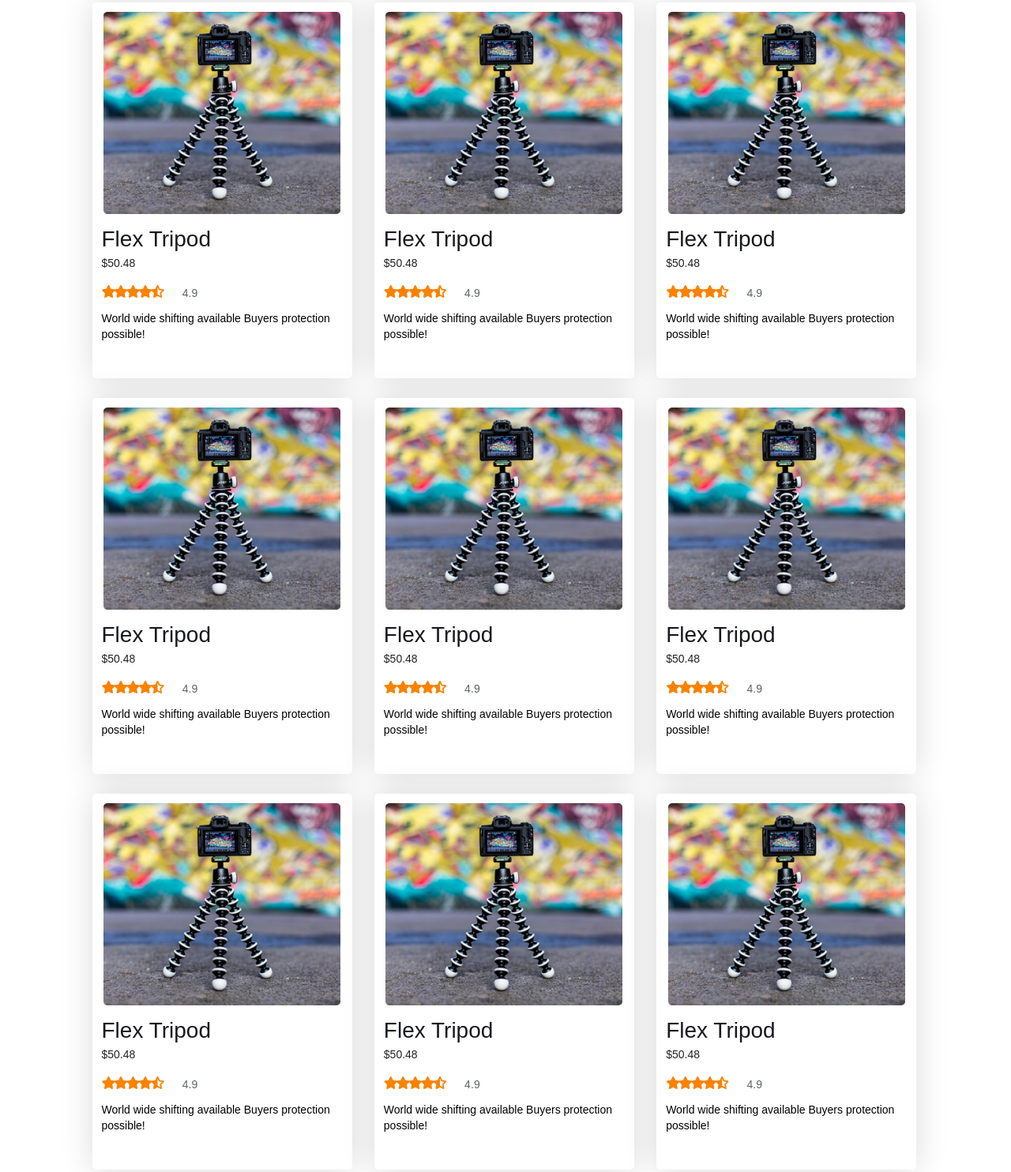
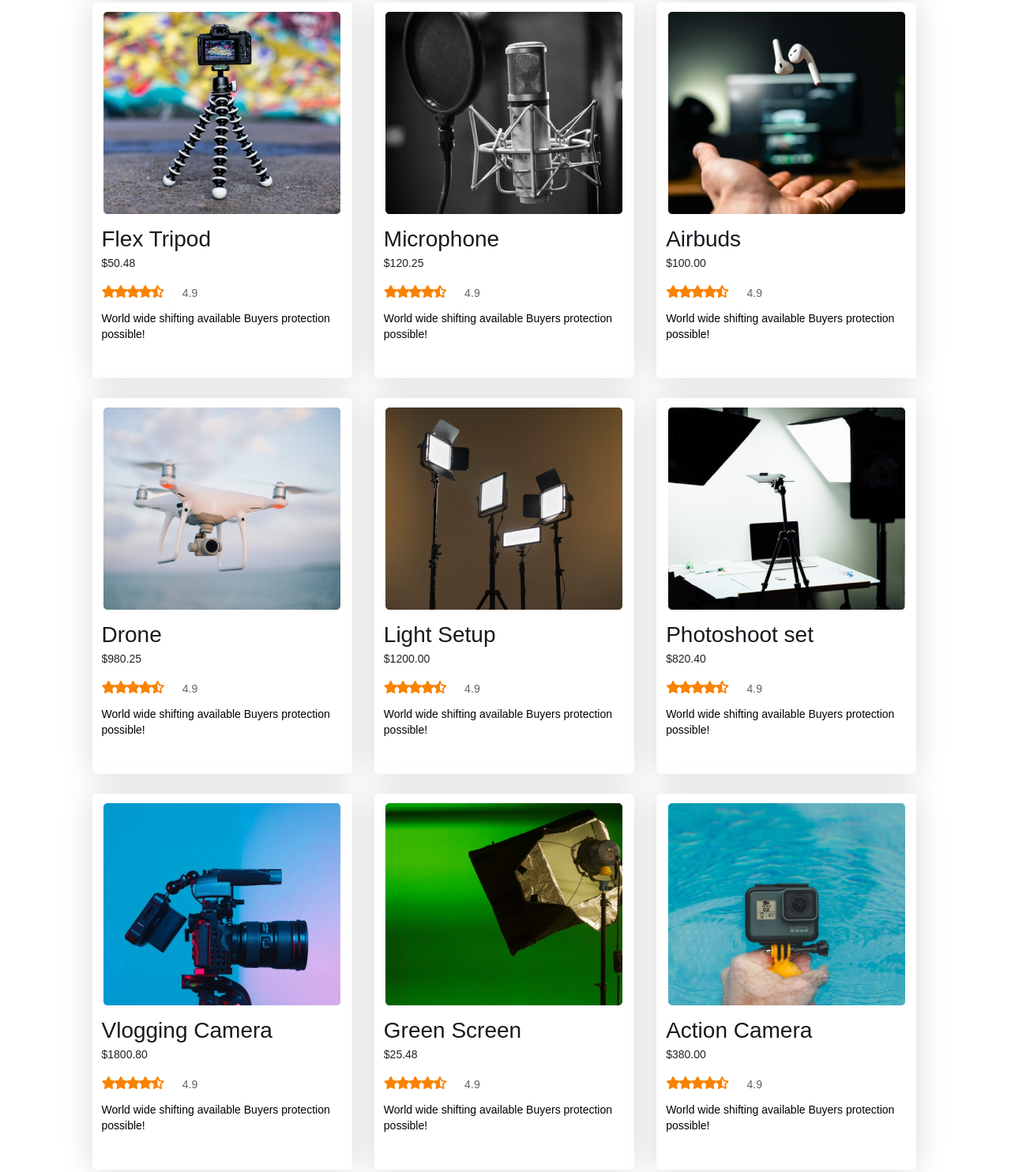
Before and after one commit to Ezabulbary/Influencer-gear-site, a plain HTML site: page index.html in a window 1280 px wide. Shown: the part 1059-2543 px from the top of the page at 79% size. Drawn offline with Linux system fonts and the light colour scheme.

Commit message:
image add

```diff
--- a/index.html
+++ b/index.html
@@ -100,11 +100,11 @@
                 </div>
                 <div class="collection">
                     <div class="thumbnail">
-                        <img src="images/tripod.png" alt="">
+                        <img src="images/mic.png" alt="">
                     </div>
                     <div class="details">
-                        <h3 class="name">Flex Tripod</h3>
-                        <p class="price">$50.48</p>
+                        <h3 class="name">Microphone</h3>
+                        <p class="price">$120.25</p>
                         <div class="collection-ratting">
                             <div class="star">
                                 <i class="filled fas fa-star"></i>
@@ -120,11 +120,11 @@
                 </div>
                 <div class="collection">
                     <div class="thumbnail">
-                        <img src="images/tripod.png" alt="">
+                        <img src="images/airpod.png" alt="">
                     </div>
                     <div class="details">
-                        <h3 class="name">Flex Tripod</h3>
-                        <p class="price">$50.48</p>
+                        <h3 class="name">Airbuds</h3>
+                        <p class="price">$100.00</p>
                         <div class="collection-ratting">
                             <div class="star">
                                 <i class="filled fas fa-star"></i>
@@ -140,11 +140,11 @@
                 </div>
                 <div class="collection">
                     <div class="thumbnail">
-                        <img src="images/tripod.png" alt="">
+                        <img src="images/drone.png" alt="">
                     </div>
                     <div class="details">
-                        <h3 class="name">Flex Tripod</h3>
-                        <p class="price">$50.48</p>
+                        <h3 class="name">Drone</h3>
+                        <p class="price">$980.25</p>
                         <div class="collection-ratting">
                             <div class="star">
                                 <i class="filled fas fa-star"></i>
@@ -160,11 +160,11 @@
                 </div>
                 <div class="collection">
                     <div class="thumbnail">
-                        <img src="images/tripod.png" alt="">
+                        <img src="images/lights.png" alt="">
                     </div>
                     <div class="details">
-                        <h3 class="name">Flex Tripod</h3>
-                        <p class="price">$50.48</p>
+                        <h3 class="name">Light Setup</h3>
+                        <p class="price">$1200.00</p>
                         <div class="collection-ratting">
                             <div class="star">
                                 <i class="filled fas fa-star"></i>
@@ -180,11 +180,11 @@
                 </div>
                 <div class="collection">
                     <div class="thumbnail">
-                        <img src="images/tripod.png" alt="">
+                        <img src="images/setup.png" alt="">
                     </div>
                     <div class="details">
-                        <h3 class="name">Flex Tripod</h3>
-                        <p class="price">$50.48</p>
+                        <h3 class="name">Photoshoot set</h3>
+                        <p class="price">$820.40</p>
                         <div class="collection-ratting">
                             <div class="star">
                                 <i class="filled fas fa-star"></i>
@@ -200,11 +200,11 @@
                 </div>
                 <div class="collection">
                     <div class="thumbnail">
-                        <img src="images/tripod.png" alt="">
+                        <img src="images/camera.png" alt="">
                     </div>
                     <div class="details">
-                        <h3 class="name">Flex Tripod</h3>
-                        <p class="price">$50.48</p>
+                        <h3 class="name">Vlogging Camera</h3>
+                        <p class="price">$1800.80</p>
                         <div class="collection-ratting">
                             <div class="star">
                                 <i class="filled fas fa-star"></i>
@@ -220,11 +220,11 @@
                 </div>
                 <div class="collection">
                     <div class="thumbnail">
-                        <img src="images/tripod.png" alt="">
+                        <img src="images/single-light.png" alt="">
                     </div>
                     <div class="details">
-                        <h3 class="name">Flex Tripod</h3>
-                        <p class="price">$50.48</p>
+                        <h3 class="name">Green Screen</h3>
+                        <p class="price">$25.48</p>
                         <div class="collection-ratting">
                             <div class="star">
                                 <i class="filled fas fa-star"></i>
@@ -240,11 +240,11 @@
                 </div>
                 <div class="collection">
                     <div class="thumbnail">
-                        <img src="images/tripod.png" alt="">
+                        <img src="images/action.png" alt="">
                     </div>
                     <div class="details">
-                        <h3 class="name">Flex Tripod</h3>
-                        <p class="price">$50.48</p>
+                        <h3 class="name">Action Camera</h3>
+                        <p class="price">$380.00</p>
                         <div class="collection-ratting">
                             <div class="star">
                                 <i class="filled fas fa-star"></i>
```
